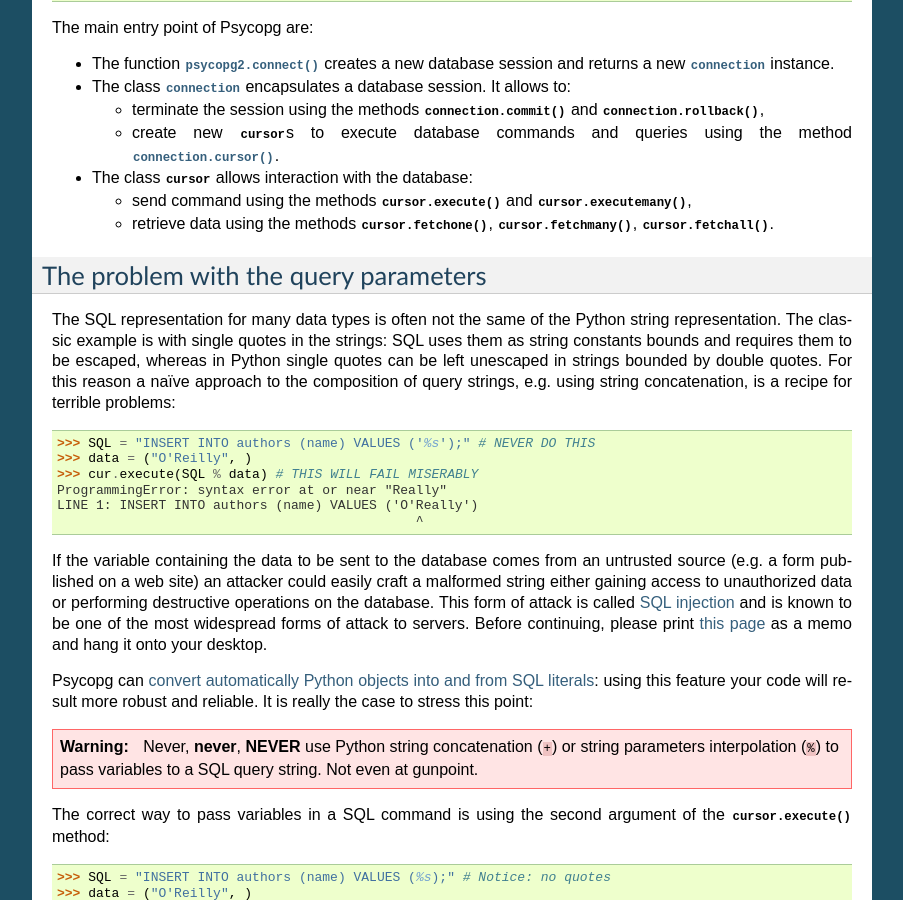
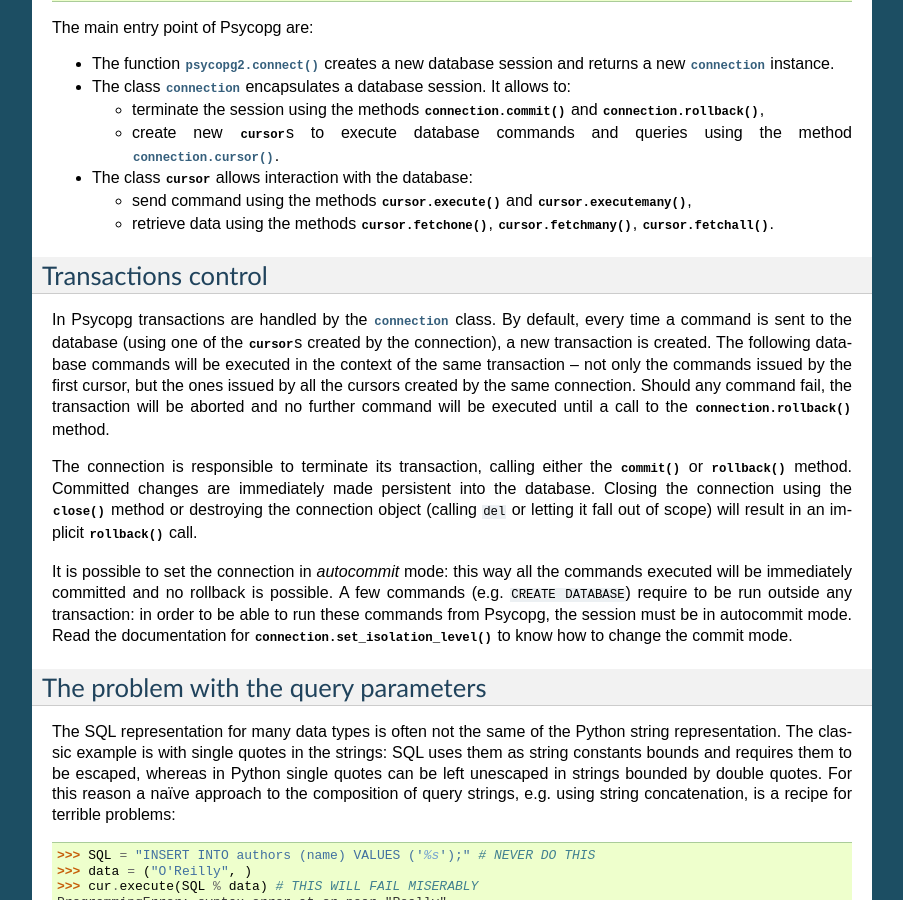
Before and after one commit to psycopg/psycopg2, a Sphinx documentation site: the page built from doc/usage.rst, in a window 1280 px wide and 900 px high, scrolled down 581 px. Shown: the whole window, without its empty margins (198-1101 px from the left). Built offline with Sphinx 7.4.7, drawn with Linux system fonts in a browser that asks for light colours; pages that are not in the unit, such as notebooks, are missing from menus.

Commit message:
Added introductive section about sessions.

```diff
--- a/doc/usage.rst
+++ b/doc/usage.rst
@@ -60,6 +60,35 @@
   - retrieve data using the methods :meth:`cursor.fetchone()`,
     :meth:`cursor.fetchmany()`, :meth:`cursor.fetchall()`.
 
+
+
+.. index:: Transaction, Begin, Commit, Rollback, Autocommit
+
+Transactions control
+--------------------
+
+In Psycopg transactions are handled by the :class:`connection` class. By
+default, every time a command is sent to the database (using one of the
+:class:`cursor`\ s created by the connection), a new transaction is created.
+The following database commands will be executed in the context of the same
+transaction -- not only the commands issued by the first cursor, but the ones
+issued by all the cursors created by the same connection.  Should any command
+fail, the transaction will be aborted and no further command will be executed
+until a call to the :meth:`connection.rollback` method.
+
+The connection is responsible to terminate its transaction, calling either the
+:meth:`commit` or :meth:`rollback` method.  Committed changes are immediately
+made persistent into the database.  Closing the connection using the
+:meth:`close` method or destroying the connection object (calling ``del`` or
+letting it fall out of scope) will result in an implicit :meth:`rollback`
+call.
+
+It is possible to set the connection in *autocommit* mode: this way all the
+commands executed will be immediately committed and no rollback is possible. A
+few commands (e.g. ``CREATE DATABASE``) require to be run outside any
+transaction: in order to be able to run these commands from Psycopg, the
+session must be in autocommit mode.  Read the documentation for
+:meth:`connection.set_isolation_level` to know how to change the commit mode.
 
 
 .. index:: Security, SQL injection
```
